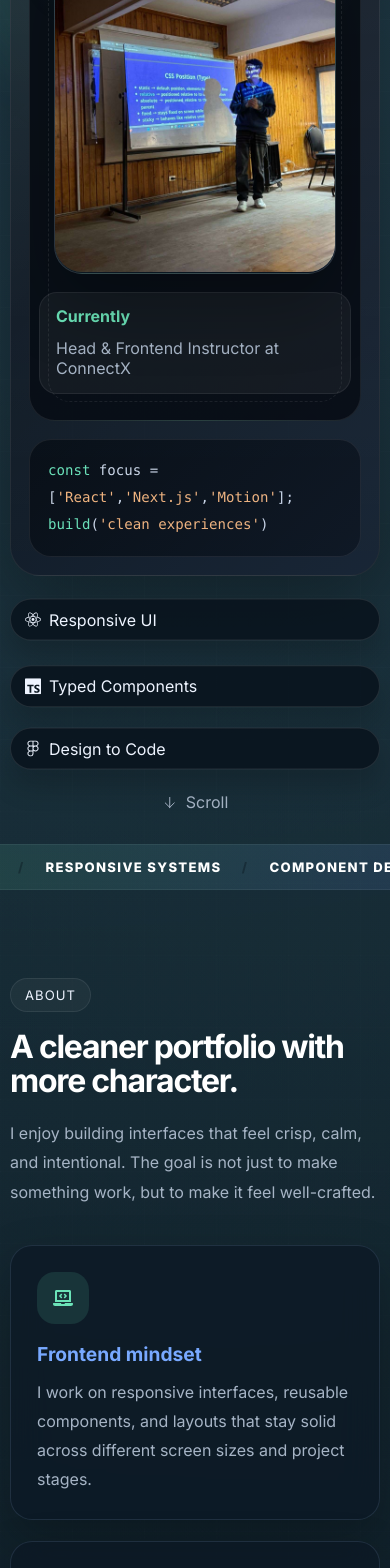
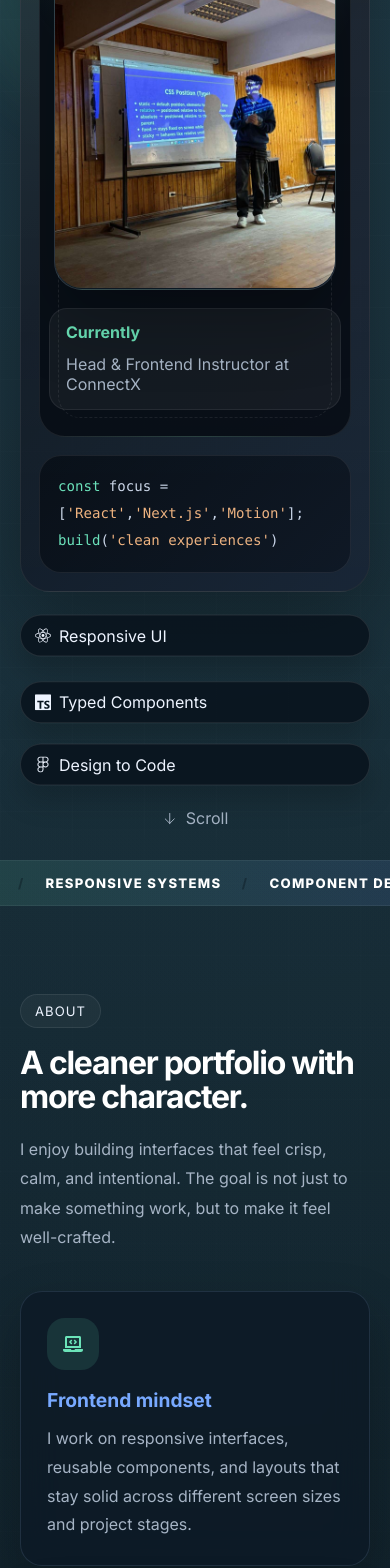
Before and after one commit to muhammedkhaled0/portfolio, a Next.js app: page / in a window 390 px wide. Shown: the part 1205-2773 px from the top of the page. Built offline with nearby package versions, Linux system fonts and the light colour scheme.

Commit message:
handling activiation of navbar

```diff
--- a/app/globals.css
+++ b/app/globals.css
@@ -121,9 +121,10 @@ html{
           .brand{
             font-size:1rem;
           }
-          .hero-section{
-            padding-inline: 10px;
+          .hero-section,.section-block{
+            padding-inline: 10px !important;
           }
+
         }
 
         .brand span {
--- a/app/page.tsx
+++ b/app/page.tsx
@@ -401,7 +401,7 @@ function usePageMotion(setActiveSection: (sectionId: string) => void) {
           }
         });
       },
-      { threshold: 0.14, rootMargin: '0px 0px -8% 0px' },
+      { threshold: 0.07, rootMargin: '-30% 0px -50% 0px' },
     );
 
     if (!reduceMotion) {
@@ -417,7 +417,7 @@ const sectionObserver = new IntersectionObserver(
     });
   },
   {
-    threshold: 0.6,
+    threshold: 0.25
   }
 );
 
```
